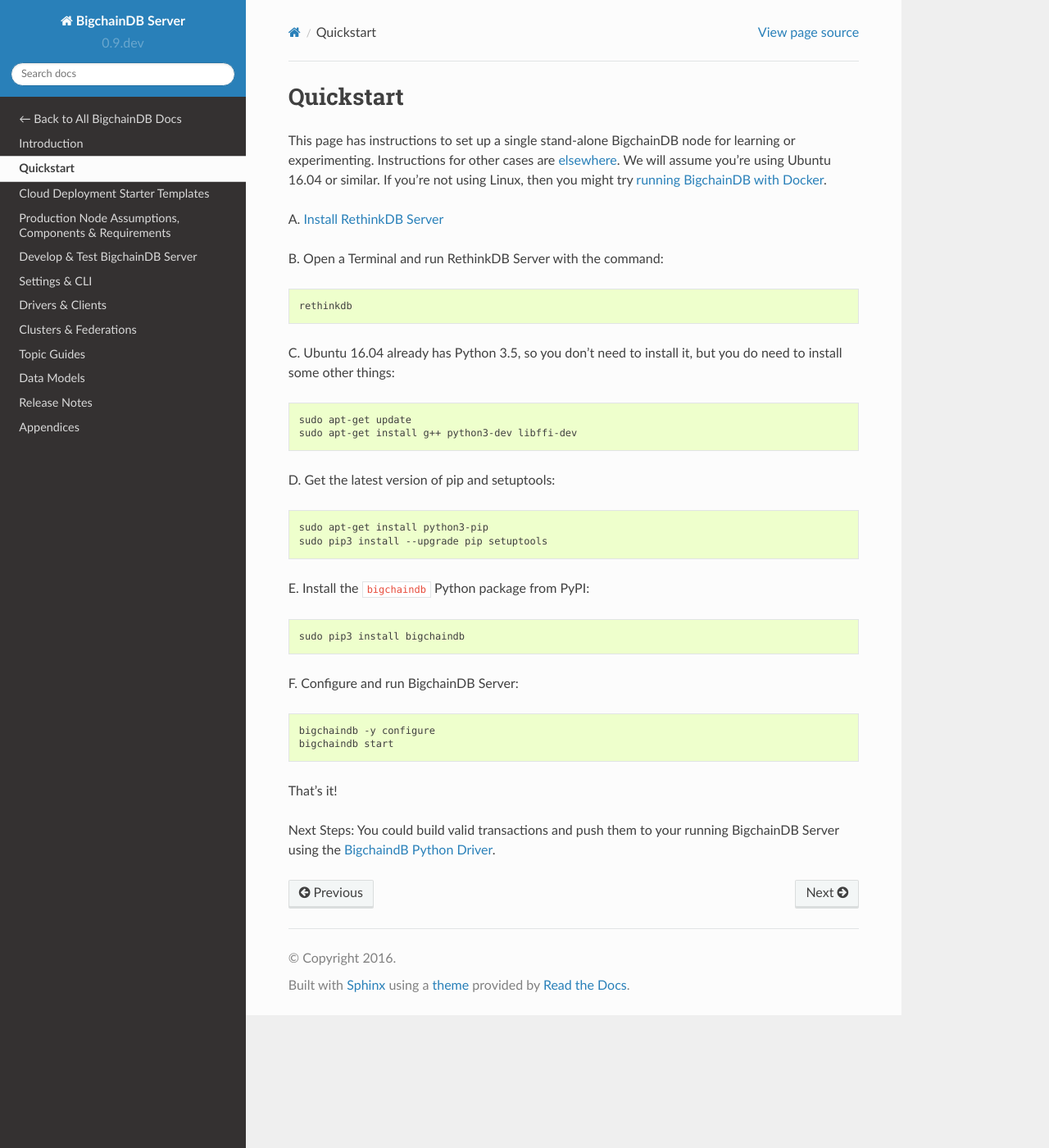
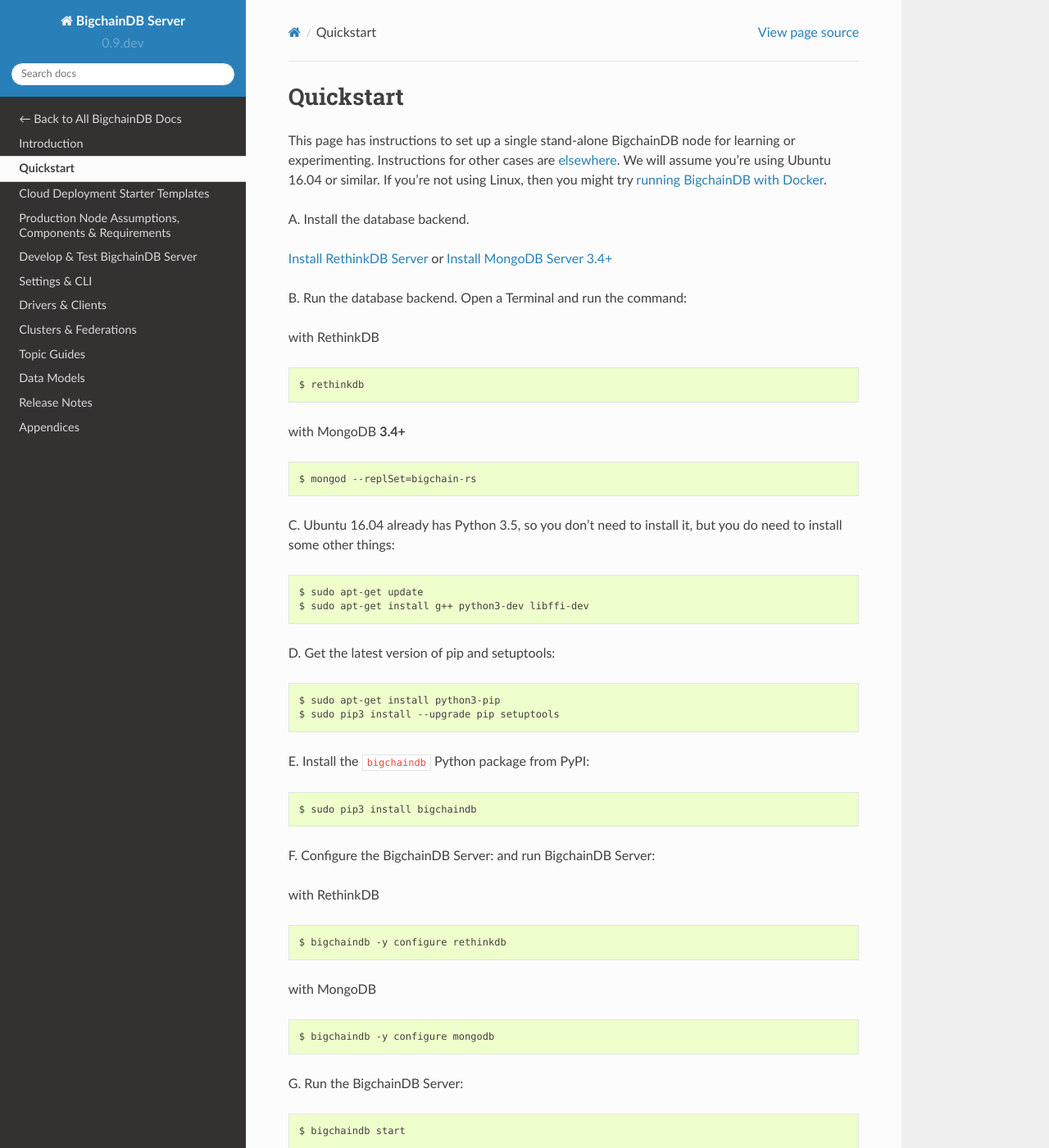
Before and after one commit to bigchaindb/bigchaindb, a Sphinx documentation site: the page built from docs/server/source/quickstart.md, in a window 1280 px wide and 1400 px high. Shown: the whole window at 82% size. Built offline with Sphinx 7.4.7 and the Read the Docs theme 2.0.0, drawn with Linux system fonts in a browser that asks for light colours; pages that are not in the unit, such as notebooks, are missing from menus.

Commit message:
Document how to run BigchainDB with MongoDB (#1116)
* Document changes in the configure command.

Document new add/remove replicas commands.

* updated quickstart with mongodb instructions

* Docs on how to setup mongodb dev node with and without docker.

Update replSet option in docker-compose

* Fixed typo.

More explicit on how to run the tests.

* Fixed typo in mongodb docker instructions.

More explicit about requiring mongodb 3.4+

````diff
--- a/docker-compose.yml
+++ b/docker-compose.yml
@@ -5,7 +5,7 @@
     image: mongo:3.4.1
     ports:
       - "27017"
-    command: mongod --replSet=rs0
+    command: mongod --replSet=bigchain-rs
 
   rdb:
     image: rethinkdb
--- a/docs/server/source/quickstart.md
+++ b/docs/server/source/quickstart.md
@@ -2,34 +2,55 @@
 
 This page has instructions to set up a single stand-alone BigchainDB node for learning or experimenting. Instructions for other cases are [elsewhere](introduction.html). We will assume you're using Ubuntu 16.04 or similar. If you're not using Linux, then you might try [running BigchainDB with Docker](appendices/run-with-docker.html).
 
-A. [Install RethinkDB Server](https://rethinkdb.com/docs/install/ubuntu/)
+A. Install the database backend.
 
-B. Open a Terminal and run RethinkDB Server with the command:
+[Install RethinkDB Server](https://rethinkdb.com/docs/install/ubuntu/) or
+[Install MongoDB Server 3.4+](https://docs.mongodb.com/manual/tutorial/install-mongodb-on-ubuntu/)
+
+B. Run the database backend. Open a Terminal and run the command:
+
+with RethinkDB
 ```text
-rethinkdb
+$ rethinkdb
+```
+
+with MongoDB __3.4+__
+```text
+$ mongod --replSet=bigchain-rs
 ```
 
 C. Ubuntu 16.04 already has Python 3.5, so you don't need to install it, but you do need to install some other things:
 ```text
-sudo apt-get update
-sudo apt-get install g++ python3-dev libffi-dev
+$ sudo apt-get update
+$ sudo apt-get install g++ python3-dev libffi-dev
 ```
 
 D. Get the latest version of pip and setuptools:
 ```text
-sudo apt-get install python3-pip
-sudo pip3 install --upgrade pip setuptools
+$ sudo apt-get install python3-pip
+$ sudo pip3 install --upgrade pip setuptools
 ```
 
 E. Install the `bigchaindb` Python package from PyPI:
 ```text
-sudo pip3 install bigchaindb
+$ sudo pip3 install bigchaindb
 ```
 
-F. Configure and run BigchainDB Server:
+F. Configure the BigchainDB Server: and run BigchainDB Server:
+
+with RethinkDB
 ```text
-bigchaindb -y configure
-bigchaindb start
+$ bigchaindb -y configure rethinkdb
+```
+
+with MongoDB
+```text
+$ bigchaindb -y configure mongodb
+```
+
+G. Run the BigchainDB Server:
+```text
+$ bigchaindb start
 ```
 
 That's it!
````
Also changed, not shown: docs/server/source/dev-and-test/setup-run-node.md (+78 -10 lines), docs/server/source/server-reference/bigchaindb-cli.md (+29 -3 lines).
